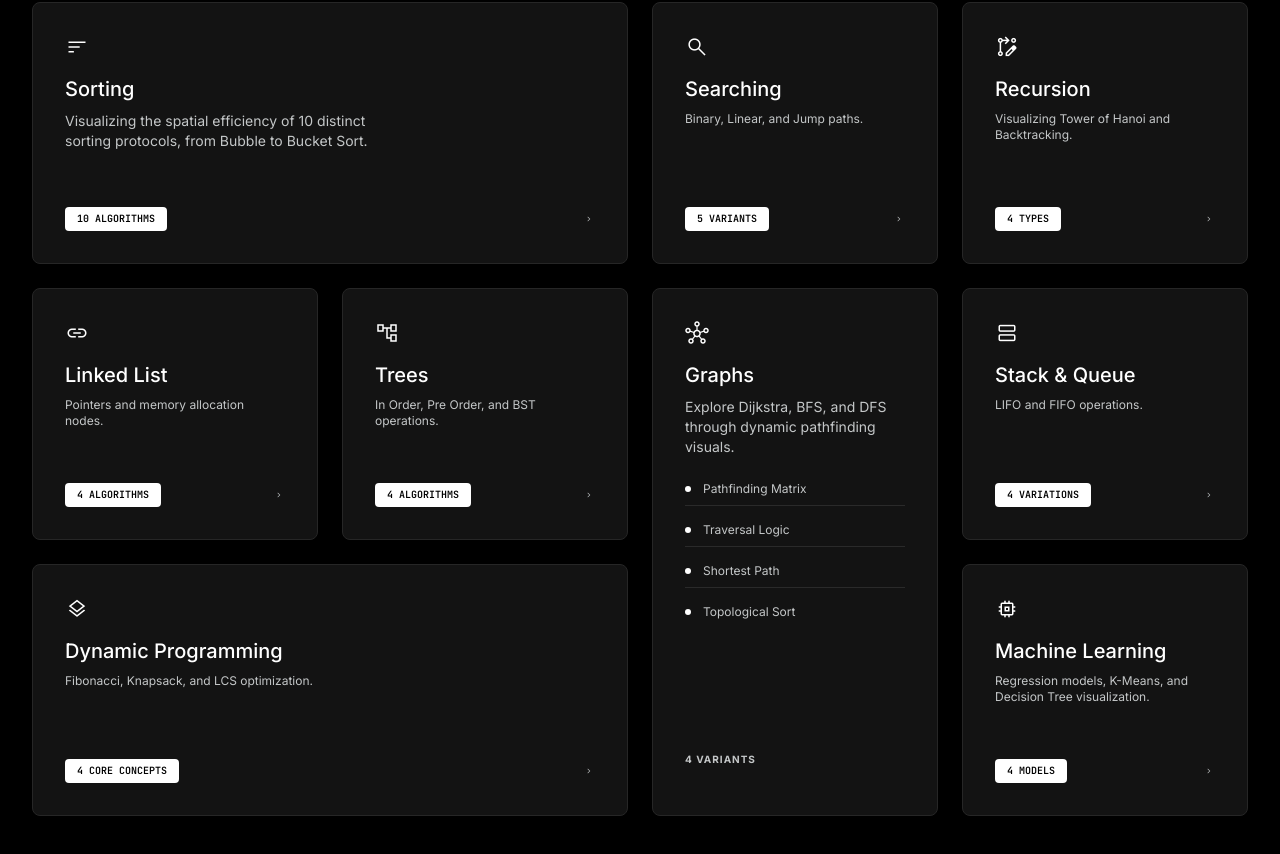
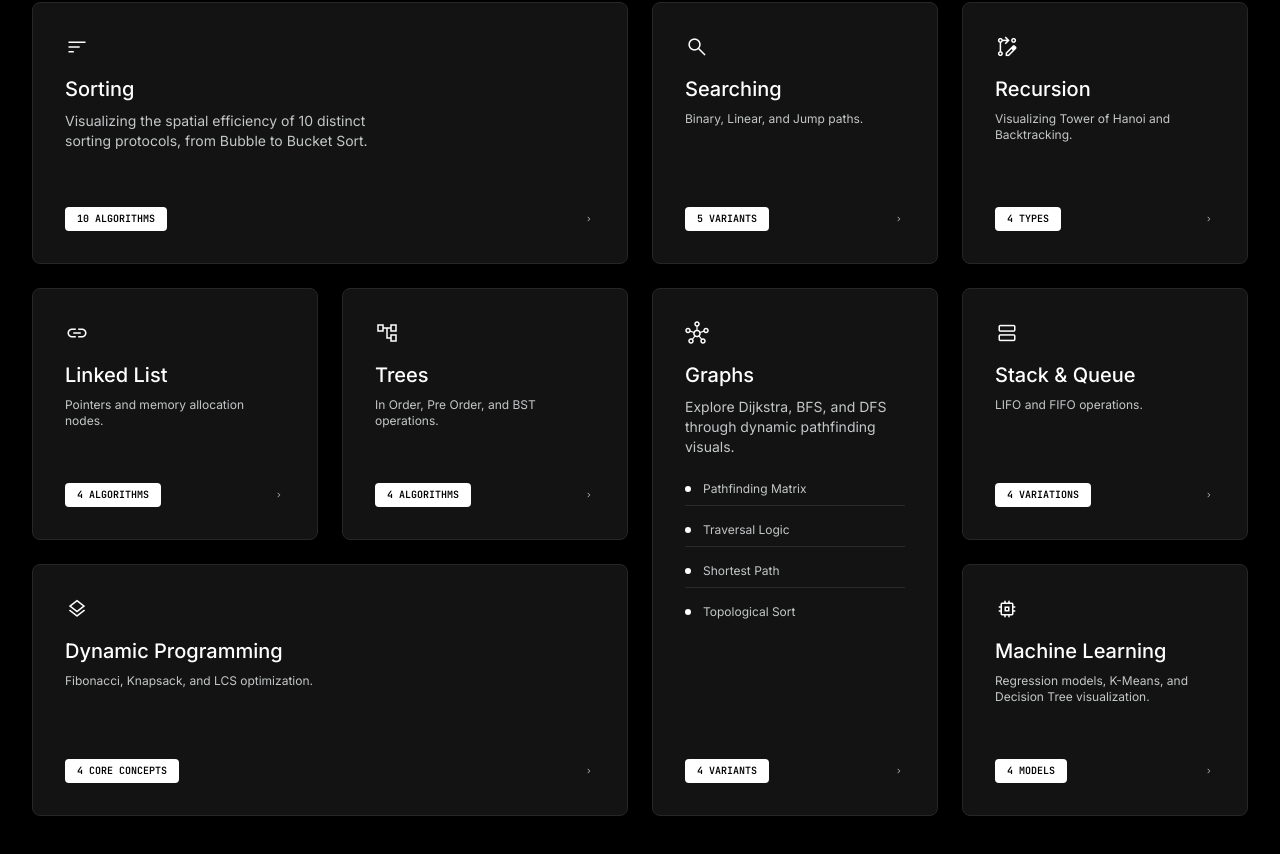
Before and after one commit to alishad846/AlgoVisualizer, a React (Vite) app in the folder client/: page /dashboard in a window 1280 px wide. Shown: the part 328-1182 px from the top of the page. Built offline with nearby package versions, Linux system fonts and the light colour scheme.

Commit message:
[new][Added algorithm category dashboards]

```diff
--- a/client/src/pages/Dashboard.jsx
+++ b/client/src/pages/Dashboard.jsx
@@ -112,7 +112,10 @@ export default function Dashboard() {
             </ul>
           </div>
 
-          <div className="av-graph-meta">4 VARIANTS</div>
+          <div className="av-card-bottom">
+            <span className="av-chip">4 VARIANTS</span>
+            <Icon className="av-arrow">chevron_right</Icon>
+          </div>
 
 
         </div>
```
